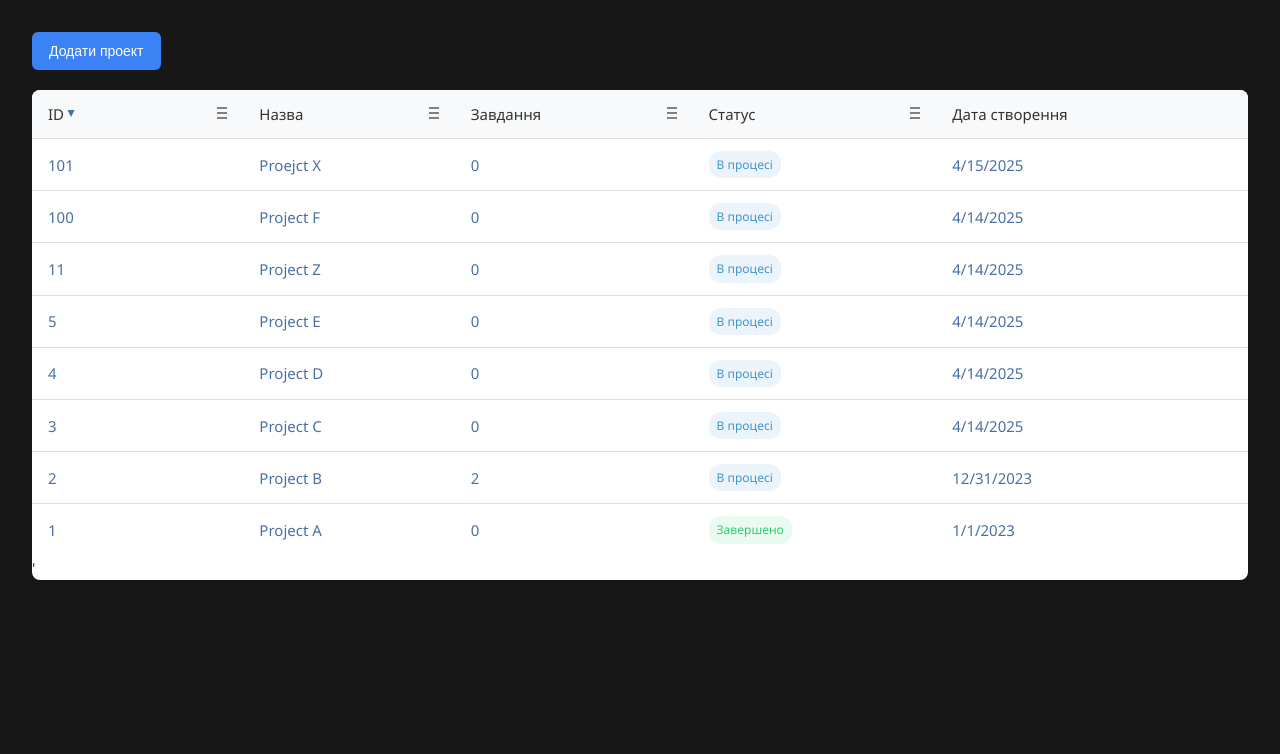
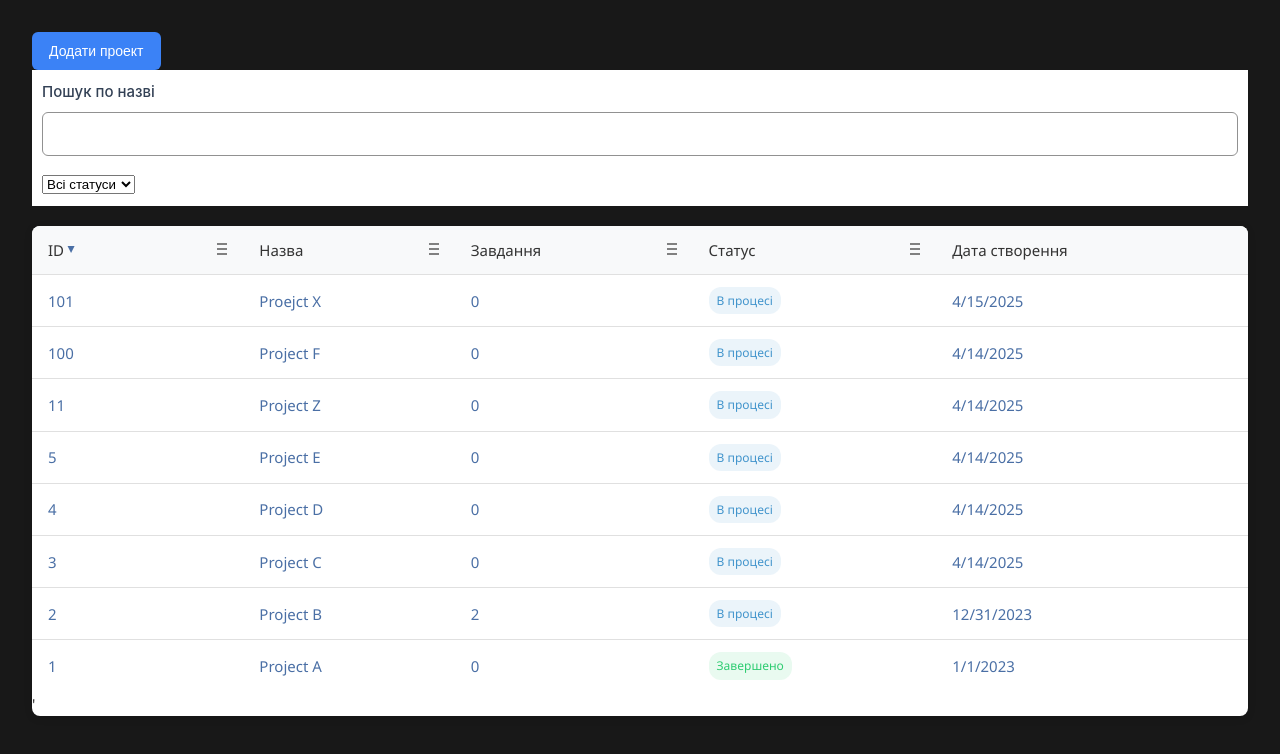
Before and after one commit to kiricle/project-manager, a Vue app: page / in a window 1280 px wide. Shown: the top 754 px of the page. Built offline with nearby package versions, Linux system fonts and the light colour scheme; data requests are answered from the project's data file; the HTML template or start-up script is replaced by a standard one.

Commit message:
feat: add project filters

```diff
--- a/src/components/projects/ProjectsTable.vue
+++ b/src/components/projects/ProjectsTable.vue
@@ -1,8 +1,9 @@
 <script setup lang="ts">
 import { useResize } from '@/composables/useResize';
-import type { Project } from '@/models/project';
+import type { Project, ProjectStatus } from '@/models/project';
 import { useProjectsStore } from '@/stores/projects';
 import Badge from '@/ui/Badge.vue';
+import Input from '@/ui/Input.vue';
 import Resizer from '@/ui/Table/Resizer.vue';
 import Table from '@/ui/Table/Table.vue';
 import { formatDate } from '@/utils/formatDate';
@@ -29,10 +30,6 @@ type SortBy = Exclude<keyof Project, 'description' | 'createdAt'>
 const sortBy = ref<SortBy>('id')
 const orderBy = ref<'asc' | 'desc'>('desc')
 
-const sortedProjects = computed(() => {
-    return [...store.projects].sort((a, b) => sort(a[sortBy.value], b[sortBy.value], orderBy.value))
-})
-
 const changeSort = (key: keyof typeof projectMap) => {
     if (key === 'createdAt') {
         toast.warning('Сортування по даті створення не підтримується')
@@ -49,9 +46,33 @@ const changeSort = (key: keyof typeof projectMap) => {
 
 const { startResizing } = useResize('.th', 100, 500);
 
+
+const projectName = ref<string>('')
+const status = ref<ProjectStatus | ''>('')
+
+const sortedAndFilteredProjects = computed(() => {
+    return [...store.projects].filter((project) => {
+        if (status.value === '') {
+            return project.name.includes(projectName.value)
+        }
+
+        if (projectName.value !== '') {
+            return project.status === status.value && project.name.includes(projectName.value)
+        }
+
+        return project.status === status.value
+    }).sort((a, b) => sort(a[sortBy.value], b[sortBy.value], orderBy.value))
+})
 </script>
 
 <template>
+    <div class="search_container">
+        <Input v-model:model-value="projectName" label="Пошук по назві" name="projectName" type="search" />
+        <select v-model="status" name="status" id="status">
+            <option v-for="(item, key) in statusMap" :key="key" :value="key">{{ item }}</option>
+            <option value="">Всі статуси</option>
+        </select>
+    </div>
     <Table>
         <template #header>
             <tr>
@@ -65,7 +86,7 @@ const { startResizing } = useResize('.th', 100, 500);
             </tr>
         </template>
         <template #body>
-            <tr @click="goToProject(project.id)" class="project-row" v-for="project in sortedProjects"
+            <tr @click="goToProject(project.id)" class="project-row" v-for="project in sortedAndFilteredProjects"
                 :key="project.id">
                 <td>{{ project.id }}</td>
                 <td>{{ project.name }}</td>
@@ -85,6 +106,11 @@ const { startResizing } = useResize('.th', 100, 500);
 $primary-color: #4a6fa5;
 $hover-color: #f5f7fa;
 $border-color: #e0e0e0;
+
+.search_container {
+    background-color: #fff;
+    padding: 10px;
+}
 
 .header_cell_divider {
     justify-content: space-between;
--- a/src/ui/Input.vue
+++ b/src/ui/Input.vue
@@ -31,19 +31,6 @@ defineEmits(['update:modelValue'])
     color: #334155;
 }
 
-.input-container {
-    position: relative;
-    display: flex;
-    align-items: center;
-    border: 1px solid #e2e8f0;
-    border-radius: 0.375rem;
-    transition: border-color 0.2s;
-
-    &:focus-within {
-        border-color: #3b82f6;
-        box-shadow: 0 0 0 1px #3b82f6;
-    }
-}
 
 .input-element {
     width: 100%;
@@ -52,7 +39,7 @@ defineEmits(['update:modelValue'])
     outline: none;
     background: transparent;
     font-size: 1rem;
-    border: 1px solid #e2e8f0;
+    border: 1px solid #919191;
     border-radius: 0.375rem;
 
     &:focus-within {
```
